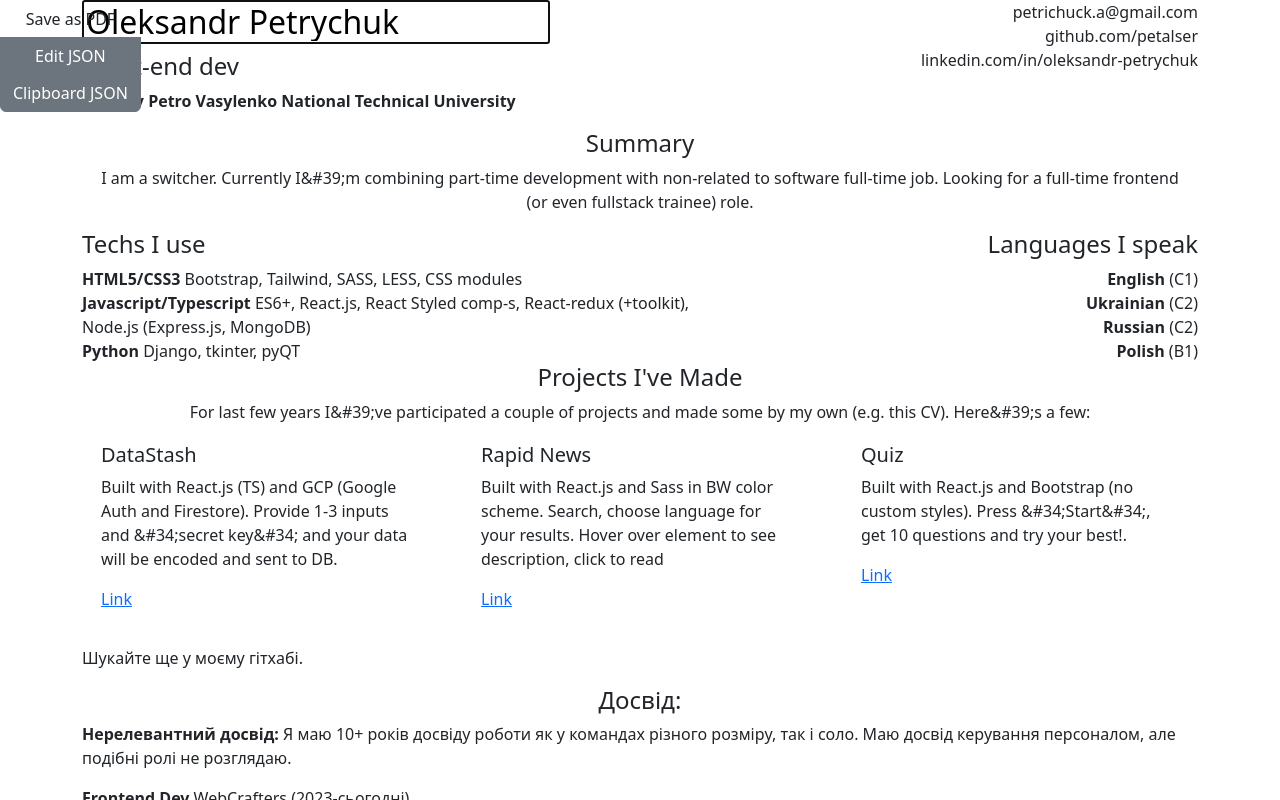
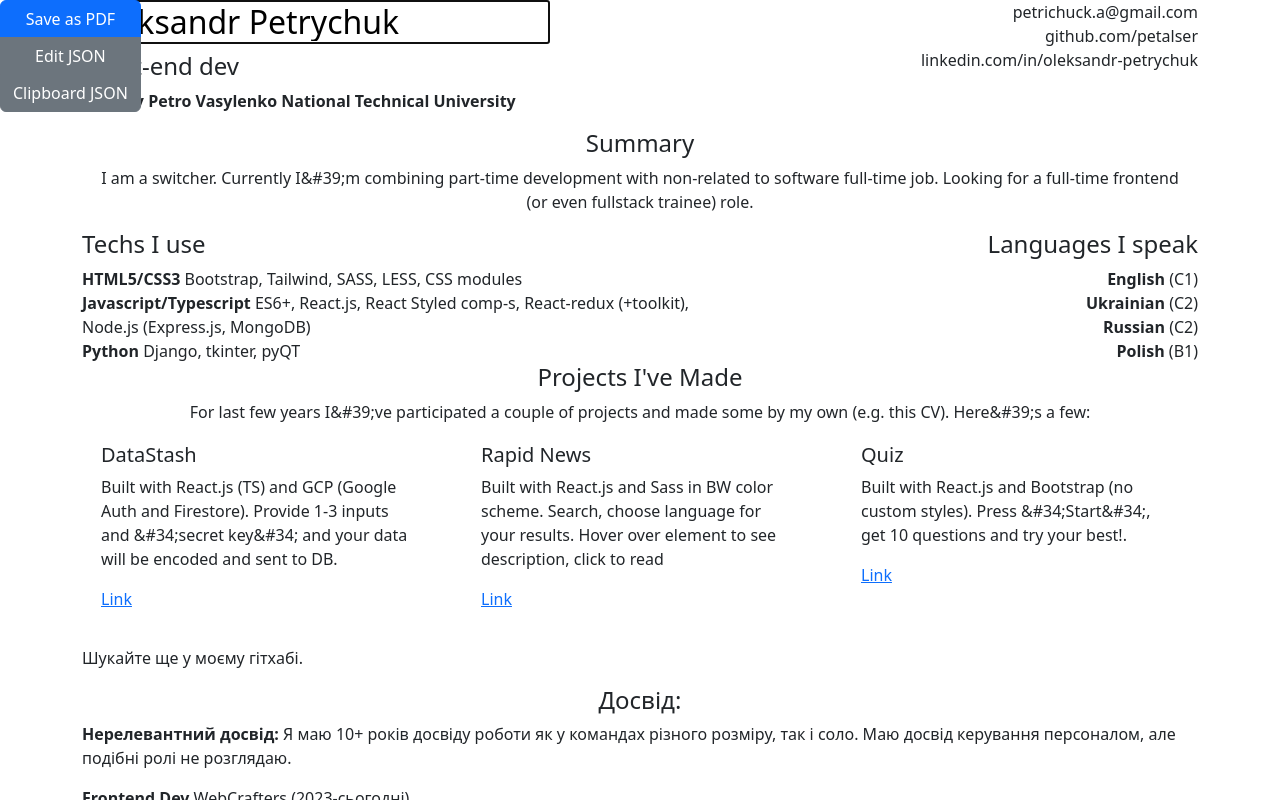
Before and after one commit to petalser/cv-edit, a React (Vite) app: page / in a window 1280 px wide. Both pictures are taken after a click on the element "Oleksandr Petrychuk". Shown: the top 800 px of the page. Built offline with nearby package versions, Linux system fonts and the light colour scheme.

Commit message:
Returns Button (bootstrap)

```diff
--- a/src/components/Save2PDFButton.jsx
+++ b/src/components/Save2PDFButton.jsx
@@ -1,3 +1,4 @@
+import { Button } from "react-bootstrap";
 import { signalData } from "../signals/data";
 import html2pdf from "html2pdf.js";
 import { isExported } from "../signals/states";
@@ -25,9 +26,9 @@ const Save2PDFButton = () => {
   };
 
   return (
-    <button className="btn" onClick={handleSave} disabled={isExported.value}>
+    <Button variant="primary" onClick={handleSave} disabled={isExported.value}>
       Save as PDF
-    </button>
+    </Button>
   );
 };
 
```
